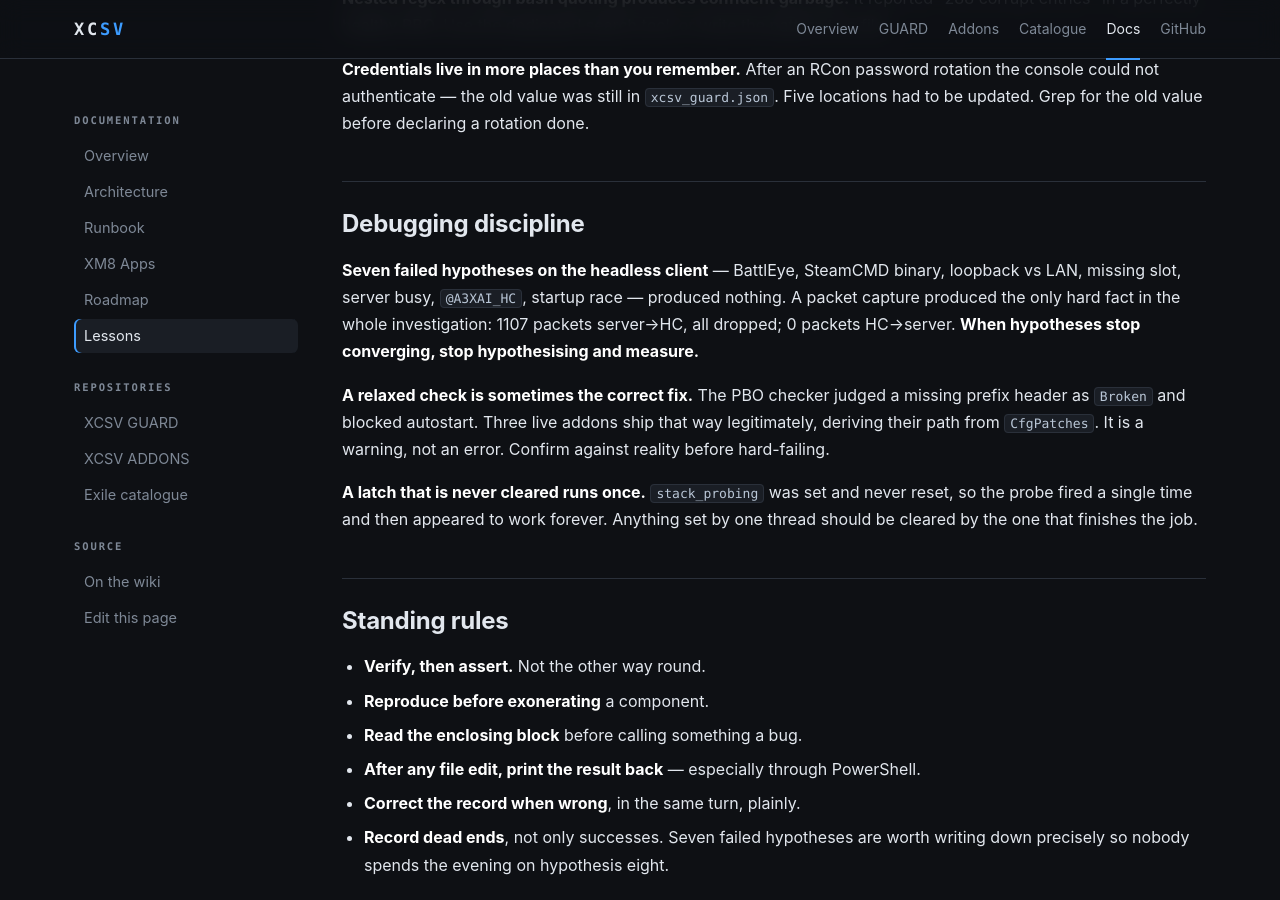
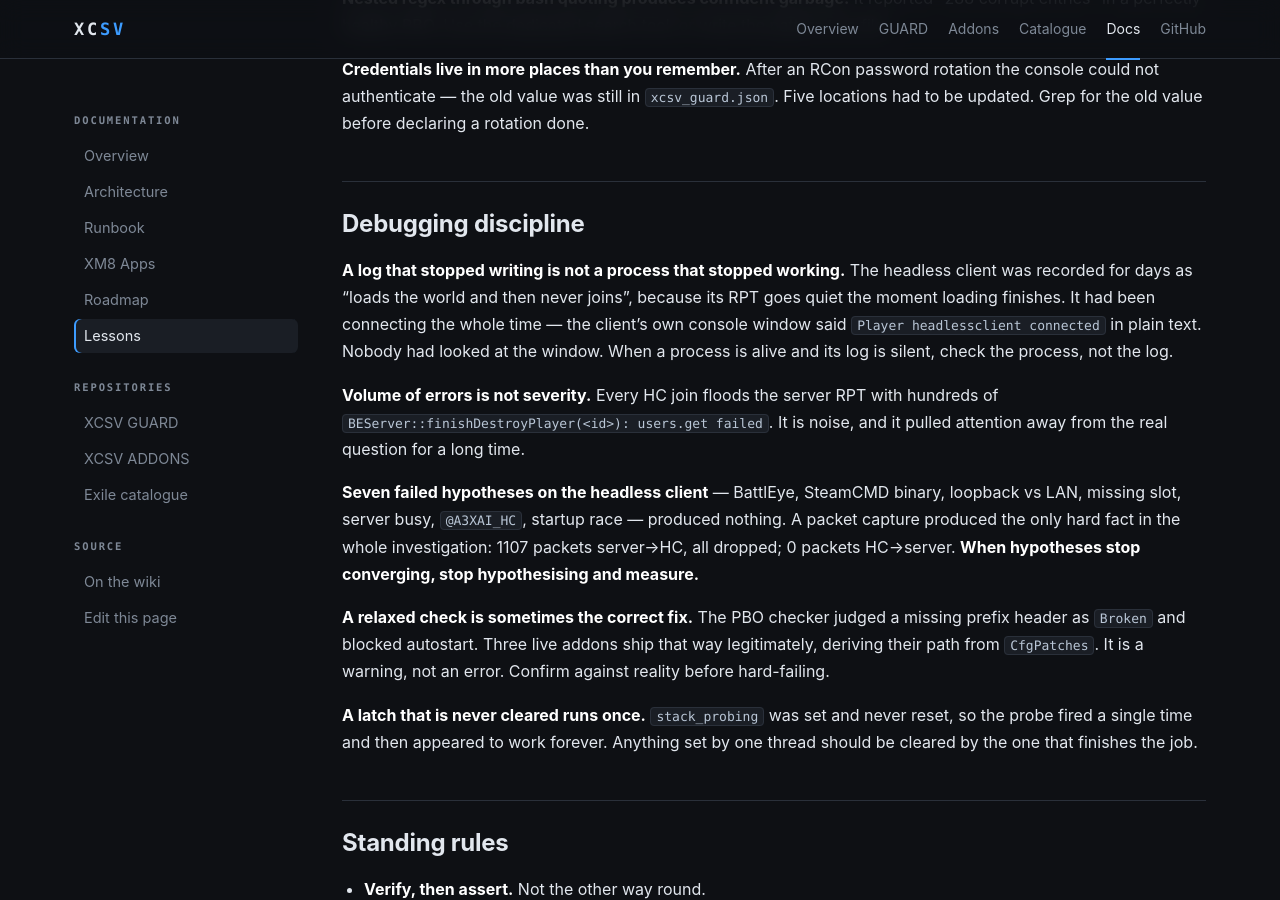
Before and after one commit to x-cessive/XCSV, a Jekyll site: the page built from docs/wiki/Lessons.md, in a window 1280 px wide and 900 px high, scrolled down 1288 px. Built offline with Jekyll 4.4.1, drawn with Linux system fonts in a browser that asks for light colours.

Commit message:
Sync: submodule pointers and generated docs (2026-08-03 00:33)

```diff
--- a/docs/wiki/Lessons.md
+++ b/docs/wiki/Lessons.md
@@ -70,6 +70,17 @@ before declaring a rotation done.
 
 ## Debugging discipline
 
+**A log that stopped writing is not a process that stopped working.** The
+headless client was recorded for days as "loads the world and then never joins",
+because its RPT goes quiet the moment loading finishes. It had been connecting
+the whole time — the client's own console window said `Player headlessclient
+connected` in plain text. Nobody had looked at the window. When a process is
+alive and its log is silent, check the process, not the log.
+
+**Volume of errors is not severity.** Every HC join floods the server RPT with
+hundreds of `BEServer::finishDestroyPlayer(<id>): users.get failed`. It is
+noise, and it pulled attention away from the real question for a long time.
+
 **Seven failed hypotheses on the headless client** — BattlEye, SteamCMD binary,
 loopback vs LAN, missing slot, server busy, `@A3XAI_HC`, startup race — produced
 nothing. A packet capture produced the only hard fact in the whole investigation:
```
Also changed, not shown: wiki/Lessons.md (+11 -0 lines).
